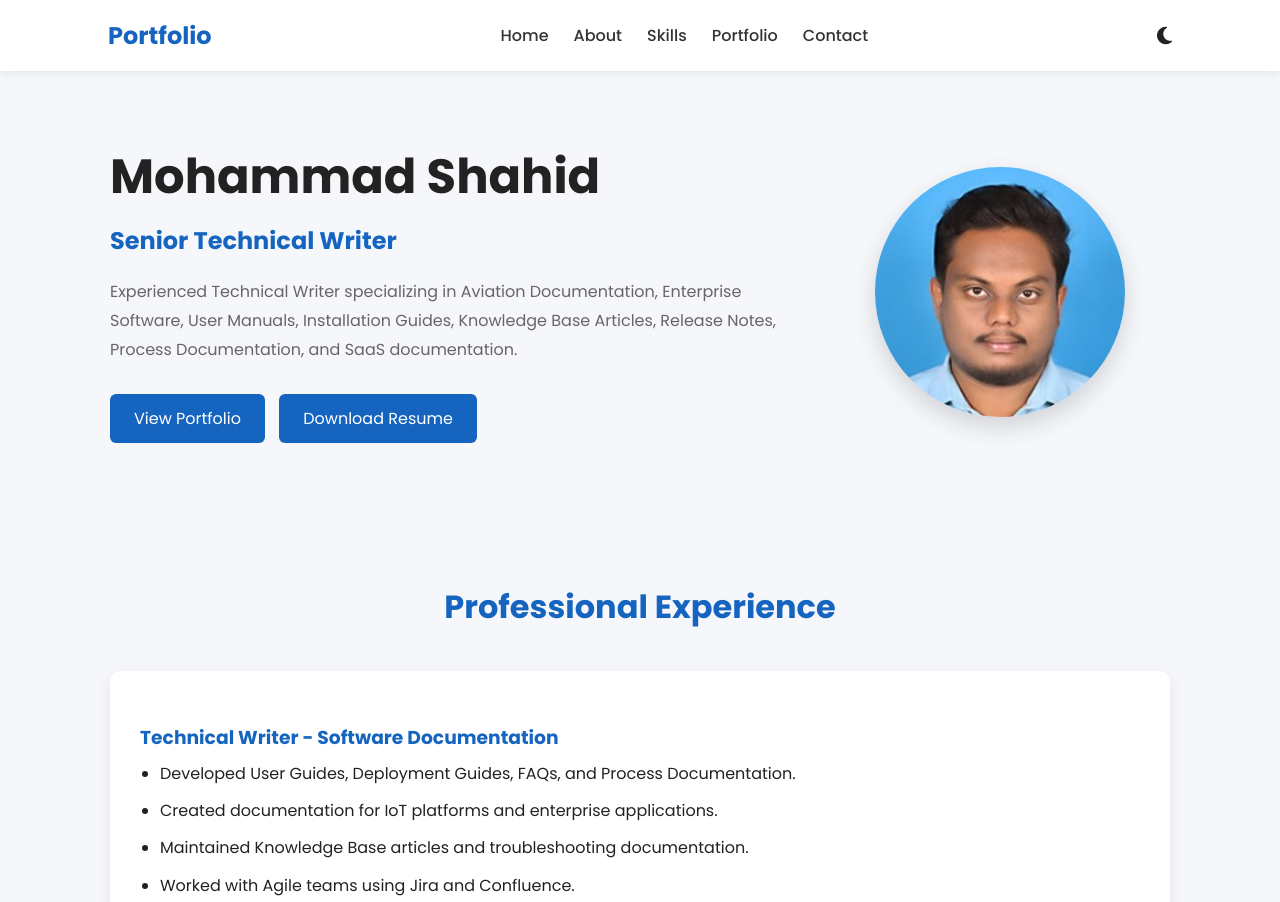
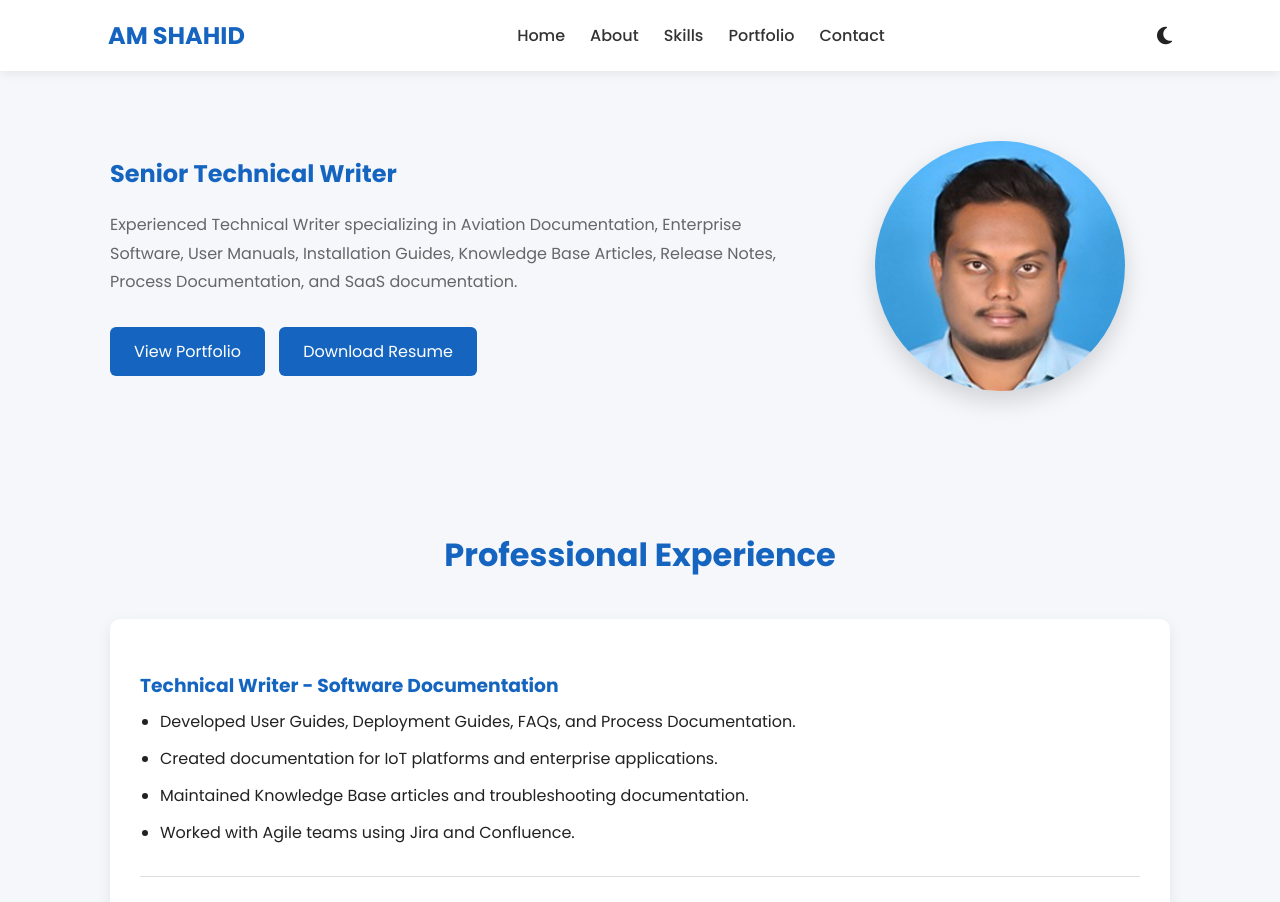
Before and after one commit to anmosht/portfolio, a plain HTML site: page index.html in a window 1280 px wide. Shown: the top 902 px of the page. Drawn offline with Linux system fonts and the light colour scheme.

Commit message:
Update index.html

```diff
--- a/index.html
+++ b/index.html
@@ -311,7 +311,7 @@ justify-content:center;
 
 <nav>
 
-<div class="logo">Portfolio</div>
+<div class="logo">AM SHAHID</div>
 
 <ul>
 <li><a href="#home">Home</a></li>
@@ -332,8 +332,6 @@ justify-content:center;
 <section id="home" class="hero">
 
 <div>
-
-<h1>Mohammad Shahid</h1>
 
 <h2>Senior Technical Writer</h2>
 
```
